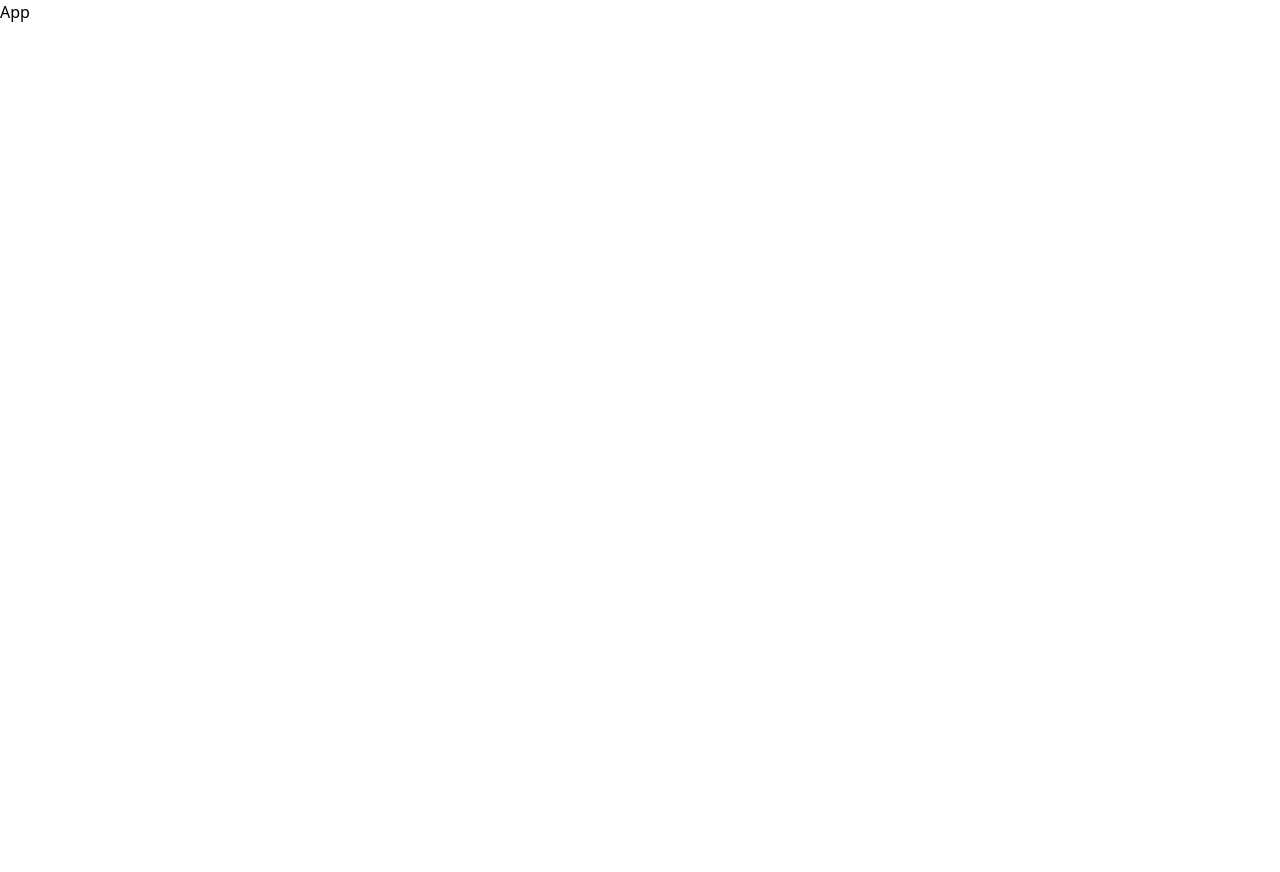
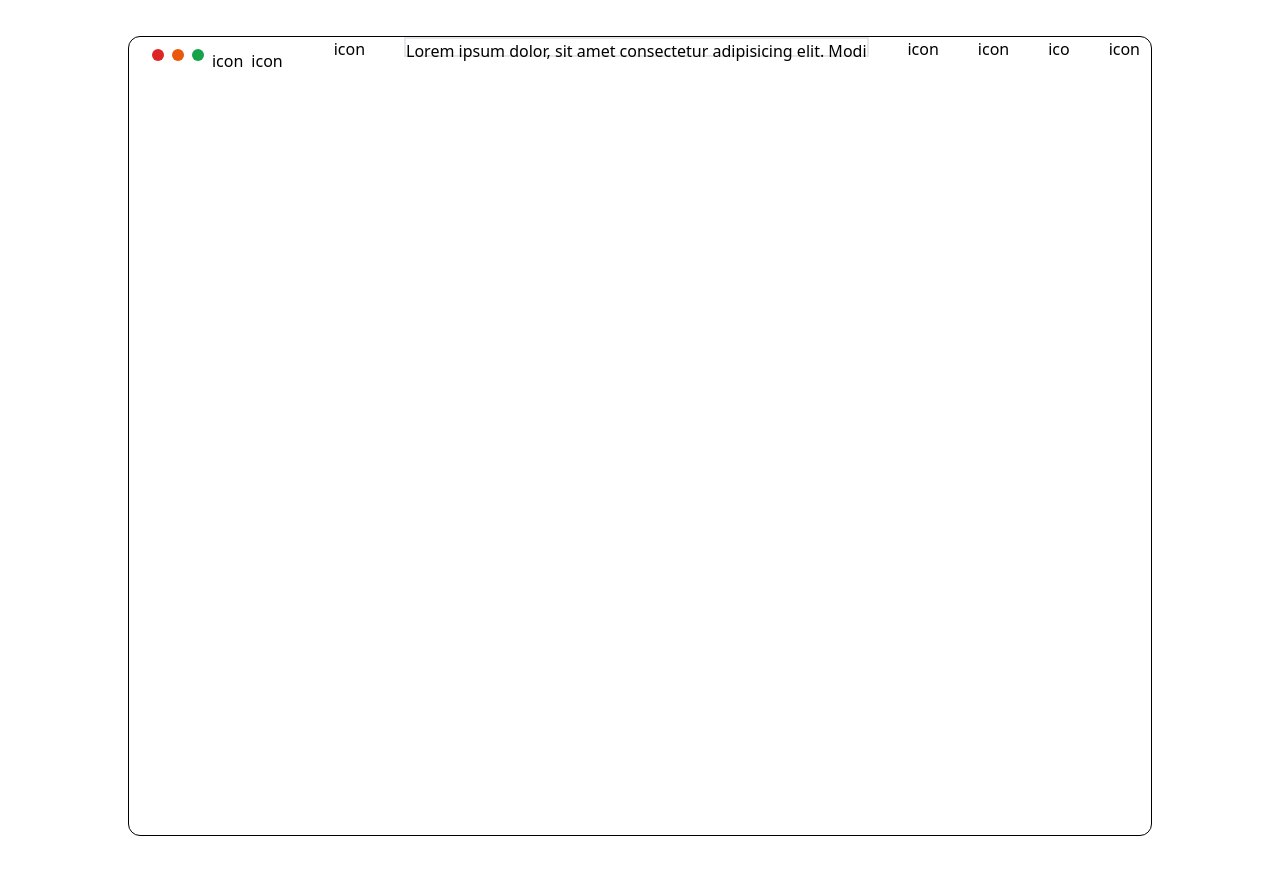
Before and after one commit to CompileWithQureshi/clone-1, a React (Vite) app: page / in a window 1280 px wide. Before the commit the page ends 800 px from the top, so only its background shows below. Built offline with nearby package versions, Linux system fonts and the light colour scheme.

Commit message:
working on nav bar

```diff
--- a/src/App.jsx
+++ b/src/App.jsx
@@ -1,5 +1,30 @@
+// 1280 x 800 width
+
+import Nav from "./component/nav";
+
 function App() {
-  return <div>App</div>;
+  return (
+    <>
+      <section
+        className=" md:max-w-full md:h-full
+      "
+      >
+        <Container />
+      </section>
+    </>
+  );
 }
 
 export default App;
+
+const Container = () => {
+  return (
+    <>
+      <main>
+        <div className=" max-w-5xl h-[800px] border border-black  rounded-xl grid    m-9 mx-auto ">
+          <Nav />
+        </div>
+      </main>
+    </>
+  );
+};
--- /dev/null
+++ b/src/component/nav.jsx
@@ -0,0 +1,25 @@
+function Nav() {
+  return (
+    <div className=" max-w-screen-5xl max-h-7  flex justify-evenly  space-x-7">
+      <div className="flex space-x-2 p-3">
+        <span className="w-3 h-3 bg-red-600 rounded-full text-red-600"></span>
+        <span className="w-3 h-3 bg-orange-600 rounded-full text-red-600"></span>
+        <span className="w-3 h-3 bg-green-600 rounded-full text-green-600"></span>
+        <p>icon</p>
+        <span>icon</span>
+      </div>
+
+      <span>icon</span>
+      <span className=" max-w-2xl h-5 border-2">
+        Lorem ipsum dolor, sit amet consectetur adipisicing elit. Modi
+      </span>
+
+      <span>icon</span>
+      <span>icon</span>
+      <span>ico</span>
+      <span>icon</span>
+    </div>
+  );
+}
+
+export default Nav;
```
